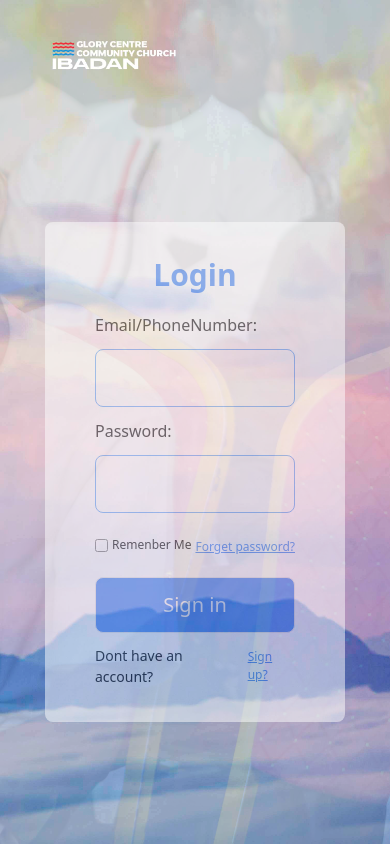
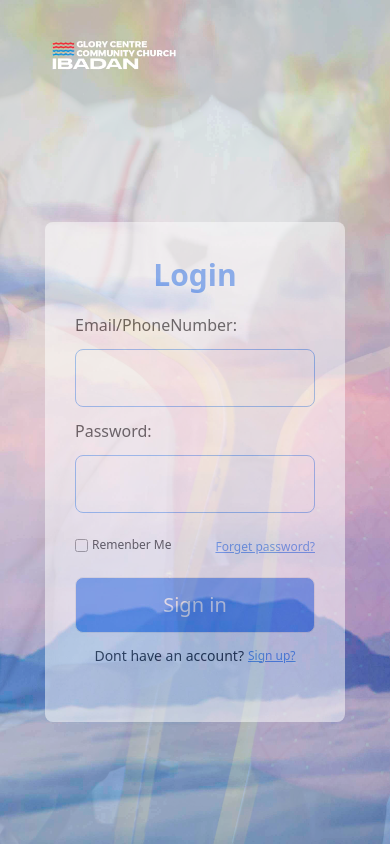
Before and after one commit to AChris-T/gccibadan, a React (Vite) app: page / in a window 390 px wide. Built offline with nearby package versions, Linux system fonts and the light colour scheme.

Commit message:
login page

```diff
--- a/src/Pages/AuthPage/Login.jsx
+++ b/src/Pages/AuthPage/Login.jsx
@@ -83,7 +83,7 @@ const Login = () => {
         <ToastContainer/>
 
         </div>
-        <div className="bg-white absolute mt-[100px]  md:w-[436px] w-[300px] h-[500px] opacity-50 rounded-lg hover:opacity-90 flex flex-col px-[20px] py-[30px]">
+        <div className="bg-white absolute mt-[100px]  md:w-[436px] w-[300px] h-[500px] opacity-50 rounded-lg hover:opacity-90 flex flex-col md:px-[20px] py-[30px]">
           <h3 className="text-[30px] flex justify-center w-full text-blue-500 font-bold">Login</h3>
           <form className="flex flex-col gap-3 px-[30px] mt-4">
               <label>Email/PhoneNumber:</label>
```
